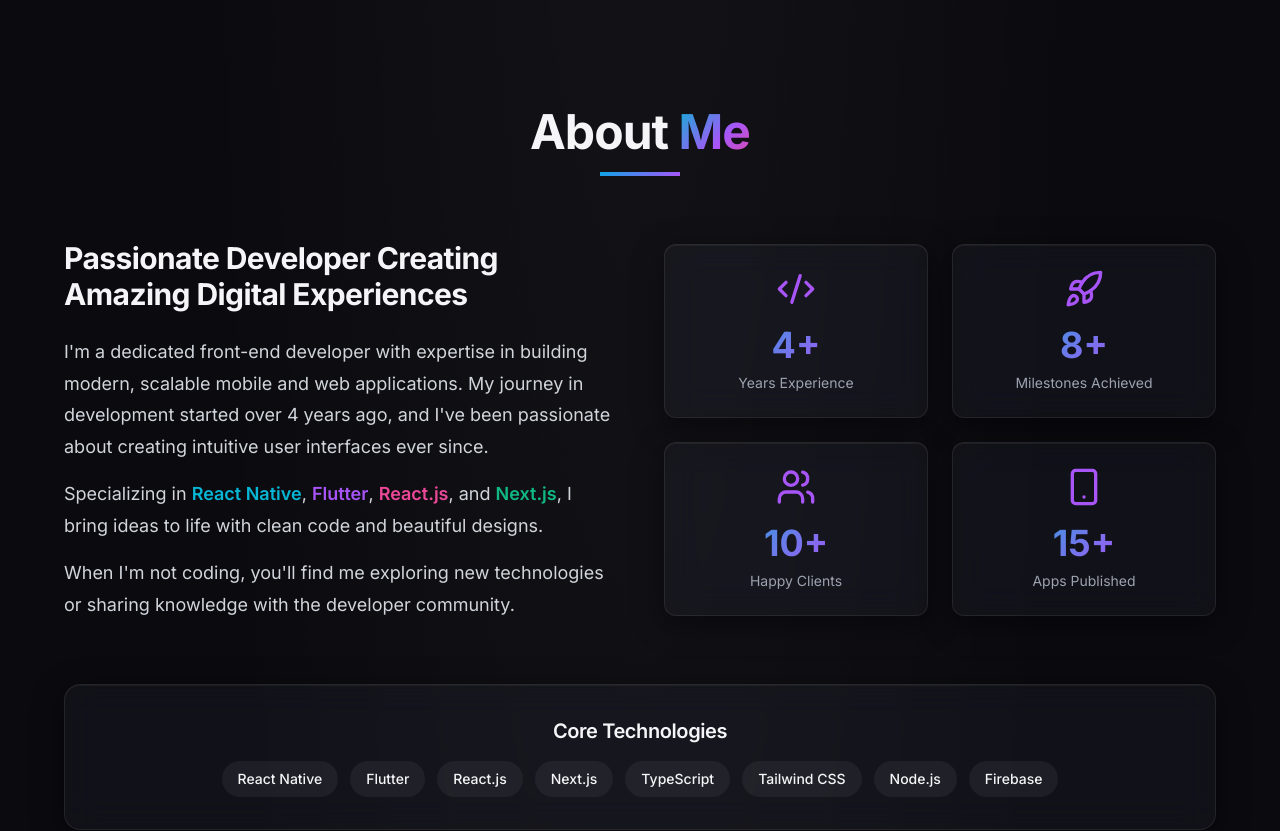
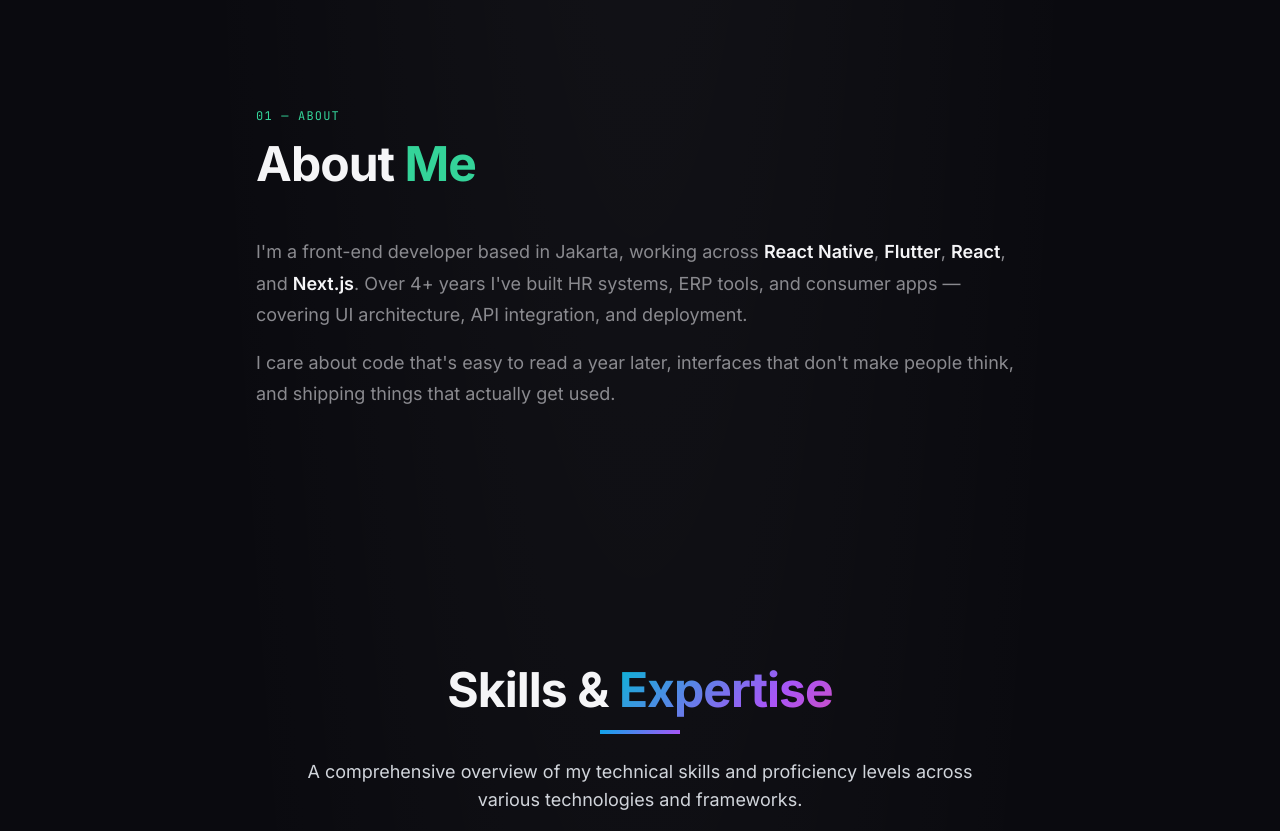
Before and after one commit to sabdho-cathur-kuncoro/my-portfolio-new, a Next.js app: page / in a window 1280 px wide. Shown: the part 820-1651 px from the top of the page. Built offline with nearby package versions, Linux system fonts and the light colour scheme; no server answers; the database is empty.

Commit message:
Redesign About: drop stat cards/tech pills, rewrite bio

```diff
--- a/components/About.tsx
+++ b/components/About.tsx
@@ -1,16 +1,7 @@
 'use client';
 
-import { motion } from 'framer-motion';
-import { useInView } from 'framer-motion';
+import { motion, useInView } from 'framer-motion';
 import { useRef } from 'react';
-import { Code2, Smartphone, Rocket, Users } from 'lucide-react';
-
-const stats = [
-    { icon: Code2, label: 'Years Experience', value: '4+' },
-    { icon: Rocket, label: 'Milestones Achieved', value: '8+' },
-    { icon: Users, label: 'Happy Clients', value: '10+' },
-    { icon: Smartphone, label: 'Apps Published', value: '15+' },
-];
 
 export default function About() {
     const ref = useRef(null);
@@ -19,95 +10,43 @@
     return (
         <section id="about" ref={ref} className="py-20 md:py-32 relative">
             <div className="container mx-auto px-6">
-                <div className="max-w-6xl mx-auto">
+                <div className="max-w-3xl mx-auto">
                     {/* Section Header */}
                     <motion.div
                         initial={{ opacity: 0, y: 20 }}
                         animate={isInView ? { opacity: 1, y: 0 } : {}}
                         transition={{ duration: 0.6 }}
-                        className="text-center mb-16"
+                        className="mb-12"
                     >
-                        <h2 className="text-4xl md:text-5xl font-bold mb-4">
-                            About <span className="gradient-text">Me</span>
+                        <p className="font-mono text-xs uppercase tracking-widest text-accent mb-4">
+                            01 — About
+                        </p>
+                        <h2 className="text-4xl md:text-5xl font-bold">
+                            About <span className="text-accent">Me</span>
                         </h2>
-                        <div className="w-20 h-1 bg-gradient-cyber mx-auto"></div>
                     </motion.div>
 
-                    {/* Content Grid */}
-                    <div className="grid md:grid-cols-2 gap-12 items-center mb-16">
-                        {/* Text Content */}
-                        <motion.div
-                            initial={{ opacity: 0, x: -50 }}
-                            animate={isInView ? { opacity: 1, x: 0 } : {}}
-                            transition={{ duration: 0.6, delay: 0.2 }}
-                        >
-                            <h3 className="text-2xl md:text-3xl font-bold mb-6">
-                                Passionate Developer Creating Amazing Digital Experiences
-                            </h3>
-                            <div className="space-y-4 text-gray-300 text-lg">
-                                <p>
-                                    I'm a dedicated front-end developer with expertise in building modern,
-                                    scalable mobile and web applications. My journey in development started
-                                    over 4 years ago, and I've been passionate about creating intuitive user
-                                    interfaces ever since.
-                                </p>
-                                <p>
-                                    Specializing in <span className="text-accent-cyan font-semibold">React Native</span>,{' '}
-                                    <span className="text-accent-purple font-semibold">Flutter</span>,{' '}
-                                    <span className="text-accent-pink font-semibold">React.js</span>, and{' '}
-                                    <span className="text-accent-green font-semibold">Next.js</span>, I bring ideas
-                                    to life with clean code and beautiful designs.
-                                </p>
-                                <p>
-                                    When I'm not coding, you'll find me exploring new technologies or sharing knowledge with the developer community.
-                                </p>
-                            </div>
-                        </motion.div>
-
-                        {/* Stats Grid */}
-                        <motion.div
-                            initial={{ opacity: 0, x: 50 }}
-                            animate={isInView ? { opacity: 1, x: 0 } : {}}
-                            transition={{ duration: 0.6, delay: 0.4 }}
-                            className="grid grid-cols-2 gap-6"
-                        >
-                            {stats.map((stat, index) => (
-                                <motion.div
-                                    key={stat.label}
-                                    initial={{ opacity: 0, y: 20 }}
-                                    animate={isInView ? { opacity: 1, y: 0 } : {}}
-                                    transition={{ duration: 0.6, delay: 0.6 + index * 0.1 }}
-                                    className="glass rounded-xl p-6 text-center hover:bg-white/10 transition-all group"
-                                    whileHover={{ y: -5 }}
-                                >
-                                    <stat.icon className="w-10 h-10 mx-auto mb-4 text-accent-purple group-hover:text-accent-cyan transition-colors" />
-                                    <div className="text-3xl md:text-4xl font-bold mb-2 gradient-text">
-                                        {stat.value}
-                                    </div>
-                                    <div className="text-sm text-gray-400">{stat.label}</div>
-                                </motion.div>
-                            ))}
-                        </motion.div>
-                    </div>
-
-                    {/* Skills Preview */}
+                    {/* Bio */}
                     <motion.div
                         initial={{ opacity: 0, y: 20 }}
                         animate={isInView ? { opacity: 1, y: 0 } : {}}
-                        transition={{ duration: 0.6, delay: 0.8 }}
-                        className="glass rounded-2xl p-8 text-center"
+                        transition={{ duration: 0.6, delay: 0.2 }}
+                        className="space-y-4 text-muted text-lg"
                     >
-                        <h4 className="text-xl font-semibold mb-4">Core Technologies</h4>
-                        <div className="flex flex-wrap justify-center gap-3">
-                            {['React Native', 'Flutter', 'React.js', 'Next.js', 'TypeScript', 'Tailwind CSS', 'Node.js', 'Firebase'].map((tech) => (
-                                <span
-                                    key={tech}
-                                    className="px-4 py-2 bg-white/5 rounded-full text-sm font-medium hover:bg-white/10 transition-colors"
-                                >
-                                    {tech}
-                                </span>
-                            ))}
-                        </div>
+                        <p>
+                            I&apos;m a front-end developer based in Jakarta, working across{' '}
+                            <span className="text-foreground font-semibold">React Native</span>,{' '}
+                            <span className="text-foreground font-semibold">Flutter</span>,{' '}
+                            <span className="text-foreground font-semibold">React</span>, and{' '}
+                            <span className="text-foreground font-semibold">Next.js</span>. Over
+                            4+ years I&apos;ve built HR systems, ERP tools, and consumer apps —
+                            covering UI architecture, API integration, and deployment.
+                        </p>
+                        <p>
+                            I care about code that&apos;s easy to read a year later, interfaces
+                            that don&apos;t make people think, and shipping things that actually
+                            get used.
+                        </p>
                     </motion.div>
                 </div>
             </div>
```
